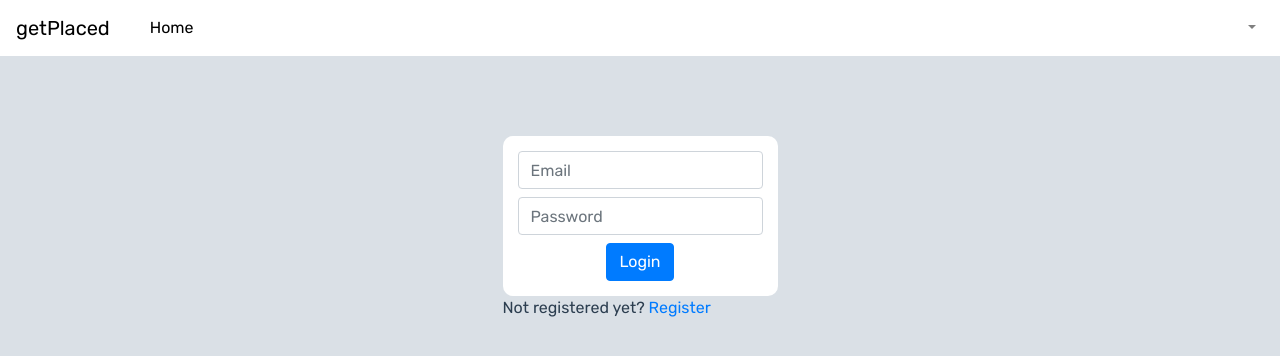
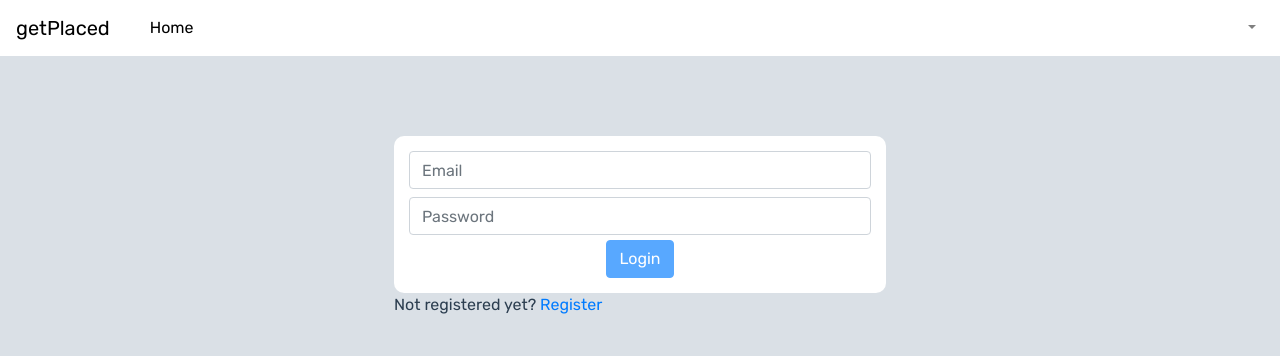
Before and after one commit to balan2307/getPlaced, a Vue app: page /login in a window 1280 px wide. Shown: the top 356 px of the page. Built offline with nearby package versions, Linux system fonts and the light colour scheme.

Commit message:
Added validation for login and register page

```diff
--- a/package.json
+++ b/package.json
@@ -33,6 +33,7 @@
     "nodemon": "^2.0.20",
     "vue": "^2.7.14",
     "vue-router": "^3.6.5",
+    "vuelidate": "^0.7.7",
     "vuex": "^3.6.2"
   },
   "devDependencies": {
--- /dev/null
+++ b/public/stylesheets/navbar.css
@@ -0,0 +1,10 @@
+.navbar{ background-color:'white' }
+
+nav a{
+  color: black;
+  text-decoration: none!important;
+}
+nav a:hover
+{
+  color:black
+}
--- a/src/App.vue
+++ b/src/App.vue
@@ -12,11 +12,14 @@
 
 
       <div v-if="!isOnAuthPage()" id="rightsection">
+
         <router-view name="side" :key="$route.fullPath"></router-view>
       </div>
 
       <div id="authsection" v-if="isOnAuthPage()">
+        <div class="authforms">
         <router-view name="auth"></router-view>
+        </div>
       </div>
 
 
@@ -155,6 +158,16 @@ html,
     width: 100%;
 
 }
+
+.authforms{
+  width: 40%;
+}
+
+#authsection + div{
+
+  border:1px solid rgb(180, 172, 172);
+
+}
 @media only screen and (max-width: 1080px) {
   /* #rightsection-view {
     display: none;
@@ -170,6 +183,16 @@ html,
   /* * {
     box-sizing: border-box;
   } */
+}
+
+@media only screen and (max-width:550px)
+{
+  .authforms{
+  width: 90%;
+
+}
+
+
 }
 
 
--- a/src/components/Auth/Login.vue
+++ b/src/components/Auth/Login.vue
@@ -3,21 +3,47 @@
 
   <b-form id="loginform" @submit="onSubmit">
 
-    <b-input-group id="field1"  class="mb-2 ">
-      <b-form-input v-model="user.email" id="inline-form-input-email" type="email" placeholder="Email"></b-form-input>
-    </b-input-group>
+    <b-input-group id="field1" class="mb-2">
+        <InputField
+          v-model="user.email"
+          :class="{ invalid: $v.user.email.$error }"
+          @blur="$v.user.email.$touch()"
+          type="email"
+          placeholder="Email"
+        ></InputField>
+        <p class="feedback" v-if="$v.user.email.$error ">Please provide a valid email address</p>
+      </b-input-group>
 
-    <b-form-input
-    id="field2"
-      class="mb-2"
-      type="password"
-      placeholder="Password"  v-model="user.password"
 
-    ></b-form-input>
+        <InputField type="password"
+      v-model="user.password" placeholder="Password"
+      :class="{ invalid: $v.user.password.$error }"
+      @blur="$v.user.password.$touch()"
+      ></InputField>
+
+
+      <p class="feedback" v-if="!$v.user.password.minLength && $v.user.password.$error">
+           Password should be atleast
+          {{ $v.user.password.$params.minLength.min }} characters
+        </p>
+        <p class="feedback" v-if="!$v.user.password.containsUppercase && $v.user.password.$error">
+          Password should contain atleast 1 Uppercase character
+        </p>
+        <p class="feedback" v-if="!$v.user.password.containsLowercase && $v.user.password.$error">
+          Password should contain atleast 1 Lowercase character
+        </p>
+        <p class="feedback" v-if="!$v.user.password.containsNumber && $v.user.password.$error">
+          Password should contain atleast 1 digit
+        </p>
+        <p class="feedback" v-if="!$v.user.password.containsSpecial && $v.user.password.$error">
+          Password should contain atleast 1 special character
+        </p>
+
+
 
 
      <div id="loginbtn">
-    <b-button variant="primary" type="submit">Login</b-button>
+    <b-button variant="primary" type="submit" :disabled="$v.$invalid">Login</b-button>
     </div>
   </b-form>
   <p>Not registered yet? <router-link to="/register">Register</router-link> </p>
@@ -26,9 +52,12 @@
 </template>
 
 <script>
+import { required, email, minLength } from "vuelidate/lib/validators";
+import InputField from "../Forms/Input/InputText.vue";
 
 export default {
  name:'LoginPage',
+ components:{InputField},
  data(){
   return {
     user:{
@@ -37,6 +66,30 @@ export default {
     }
   }
  },
+ validations: {
+    user: {
+      email: {
+        required,
+        email,
+      },
+      password: {
+        required,
+        minLength: minLength(8),
+        containsUppercase: function (value) {
+          return /[A-Z]/.test(value);
+        },
+        containsLowercase: function (value) {
+          return /[a-z]/.test(value);
+        },
+        containsNumber: function (value) {
+          return /[0-9]/.test(value);
+        },
+        containsSpecial: function (value) {
+          return /[#?!@$%^&*-]/.test(value);
+        },
+      },
+    },
+  },
  methods:{
   async onSubmit(e)
   {
@@ -67,6 +120,14 @@ export default {
 
     background-color: white;
     border-radius:10px;
+
+
+
+     /* display: flex;
+    flex-direction: column;
+
+    row-gap: 12px;
+    justify-content: center; */
 }
 
 #loginform input{
--- a/src/components/Auth/Register.vue
+++ b/src/components/Auth/Register.vue
@@ -1,55 +1,128 @@
 <template>
    <div>
-
-    <b-form id="loginform" @submit="onSubmit">
-
-      <b-input-group id="field1"  class="mb-2 ">
-        <b-form-input v-model="user.email" id="inline-form-input-email" type="email" placeholder="Email id"></b-form-input>
+  <div id="formbody">
+    <b-form id="loginform" @submit="onSubmit" novalidate>
+      <b-input-group id="field1" class="mb-2">
+        <InputField
+          v-model="user.email"
+          :class="{ invalid: $v.user.email.$error }"
+          @blur="$v.user.email.$touch()"
+          type="email"
+          placeholder="Email"
+        ></InputField>
+        <p class="feedback" v-if="$v.user.email.$error">Please provide a valid email address</p>
       </b-input-group>
 
-      <b-input-group id="field2"  class="mb-2 ">
-        <b-form-input v-model="user.username" id="inline-form-input-username" type="text" placeholder="Username"></b-form-input>
+
+
+      <b-input-group id="field2" class="mb-2">
+        <InputField
+          :class="{ invalid: $v.user.username.$error }"
+          type="text"
+          @blur="$v.user.username.$touch()"
+          v-model="user.username"
+          placeholder="Username"
+        ></InputField>
+        <p class="feedback" v-if="$v.user.username.$error">
+          Username should be atleast
+          {{ $v.user.username.$params.minLength.min }} characters
+        </p>
+
+
+
       </b-input-group>
 
-      <b-form-input
-      id="field3"
-        class="mb-2"
-        type="password"
-        placeholder="Password" v-model="user.password"
 
-      ></b-form-input>
+      <InputField type="password"
+      v-model="user.password" placeholder="Password"
+      :class="{ invalid: $v.user.password.$error }"
+      @blur="$v.user.password.$touch()"
+      ></InputField>
+
+
+      <p class="feedback" v-if="!$v.user.password.minLength && $v.user.password.$error">
+           Password should be atleast
+          {{ $v.user.password.$params.minLength.min }} characters
+        </p>
+        <p class="feedback" v-if="!$v.user.password.containsUppercase && $v.user.password.$error">
+          Password should contain atleast 1 Uppercase character
+        </p>
+        <p class="feedback" v-if="!$v.user.password.containsLowercase && $v.user.password.$error">
+          Password should contain atleast 1 Lowercase character
+        </p>
+        <p class="feedback" v-if="!$v.user.password.containsNumber && $v.user.password.$error">
+          Password should contain atleast 1 digit
+        </p>
+        <p class="feedback" v-if="!$v.user.password.containsSpecial && $v.user.password.$error">
+          Password should contain atleast 1 special character
+        </p>
+
 
 
       <div id="loginbtn">
-      <b-button type="submit" variant="primary">Register</b-button>
+        <b-button type="submit" variant="primary" :disabled="$v.$invalid">Register</b-button>
       </div>
     </b-form>
-    <p>Already registered? <router-link to="/login">Login</router-link> </p>
+
     <p>{{ error }}</p>
-
+  </div>
+  <p>Already registered? <router-link to="/login">Login</router-link></p>
   </div>
 </template>
 
 <script>
+import { registerUser } from "@/services/user";
+import { required, email, minLength } from "vuelidate/lib/validators";
+import InputField from "../Forms/Input/InputText.vue";
 
-  import {registerUser} from '@/services/user'
 export default {
-   name:'RegisterPage',
-   data(){
+  name: "RegisterPage",
+  components: {
+    InputField,
+  },
+  data() {
     return {
-      user:{
-      email:'',
-      username:'',
-      password:''},
-      error:''
-    }
+      user: {
+        email: "",
+        username: "",
+        password: "",
       },
-   methods:{
-    onSubmit(e)
-    {
+      error: "",
+    };
+  },
+  validations: {
+    user: {
+      email: {
+        required,
+        email,
+      },
+      username: {
+        required,
+        minLength: minLength(4),
+      },
+      password: {
+        required,
+        minLength: minLength(8),
+        containsUppercase: function (value) {
+          return /[A-Z]/.test(value);
+        },
+        containsLowercase: function (value) {
+          return /[a-z]/.test(value);
+        },
+        containsNumber: function (value) {
+          return /[0-9]/.test(value);
+        },
+        containsSpecial: function (value) {
+          return /[#?!@$%^&*-]/.test(value);
+        },
+      },
+    },
+  },
+  methods: {
+    onSubmit(e) {
       e.preventDefault();
-      const userCred=JSON.parse(JSON.stringify(this.user));
-      registerUser(userCred,this.$router)
+      const userCred = JSON.parse(JSON.stringify(this.user));
+      registerUser(userCred, this.$router);
 
       // axios.post('http://localhost:3000/user/register',userCred).then(() => {
       //     this.error = '';
@@ -59,40 +132,51 @@
       //     this.error = err.response.data.error
       //   })
 
-
-
-
-
-
-      console.log("Register",userCred)
-
-    }
-   }
-  }
+      console.log("Register", userCred);
+    },
+  },
+};
 </script>
 
 <style>
+.invalid {
+  border: 1px solid red !important;
+  background-color: rgb(207, 164, 172) !important;
+}
 
-  #loginform{
+#loginform {
   padding: 15px;
 
   background-color: white;
-      border-radius:10px;
+  border-radius: 10px;
+
+}
+.feedback
+{
+  font-size: 0.8em;
+  color: red;
+  margin: 0;
+
 }
 
-  #loginform input{
-
+#loginform input {
+  width: 100%;
 }
 
 /* #field1{
       margin-bottom: 20px;
   } */
 
-  #loginbtn
-  {
+#loginbtn {
   display: flex;
   justify-content: center;
+}
+
+#formbody
+{
+
 
 }
 
+
 </style>
--- a/src/components/Forms/Input/InputText.vue
+++ b/src/components/Forms/Input/InputText.vue
@@ -5,10 +5,11 @@
     <b-form-input
           :value="value"
           @input="updateCode($event)"
+          @blur="onBlur($event)"
           :placeholder="placeholder"
 
           :id="id"
-          type="text"></b-form-input>
+          :type="type"></b-form-input>
 
   </template>
 
@@ -19,13 +20,19 @@
 
   export default {
       name:'InputField',
-      props:['value','placeholder','id','description'],
+      props:['value','placeholder','id','description','type'],
       methods:
       {
          updateCode(val)
           {
 
               this.$emit('input',val)
+          },
+
+          onBlur(val)
+          {
+            this.$emit('blur',val)
+
           }
 
       }
--- a/src/components/Navbar.vue
+++ b/src/components/Navbar.vue
@@ -66,7 +66,7 @@ export default {
    created()
   {
 
-    console.log("Created nav",this.$publicpath)
+    console.log("Created nav",`${this.$publicpath}/stylesheets/navbar.css`)
     // const uid=this.$store.getters.getUid;
     // console.log("Uid ",uid)
     // const res=await getUserName(uid);
@@ -88,9 +88,17 @@ export default {
 
 
 };
+
 </script>
-.navbar{ background-color:'white' }
+
 <style>
+ /* @import ""; */
+ /* @import url(`${this.$publicpath}/stylesheets/navbar.css`); */
+ @import url('./../../public/stylesheets/navbar.css');
+
+
+/* .navbar{ background-color:'white' }
+
 nav a{
   color: black;
   text-decoration: none!important;
@@ -98,5 +106,5 @@ nav a{
 nav a:hover
 {
   color:black
-}
+} */
 </style>
--- a/src/main.js
+++ b/src/main.js
@@ -1,10 +1,12 @@
 import './init'
 import Vue from 'vue'
+import Vuelidate from 'vuelidate'
 import store from '@/store'
 import App from './App.vue'
 import router from './router';
 Vue.config.productionTip = false
 export const eventBus=new Vue();
+Vue.use(Vuelidate)
 Vue.prototype.$publicpath = './../../public'
 
 
```
Also changed, not shown: 1 other file (tests, documents, lock files or other folders). Lines whose indentation alone changed are shown as unchanged.
